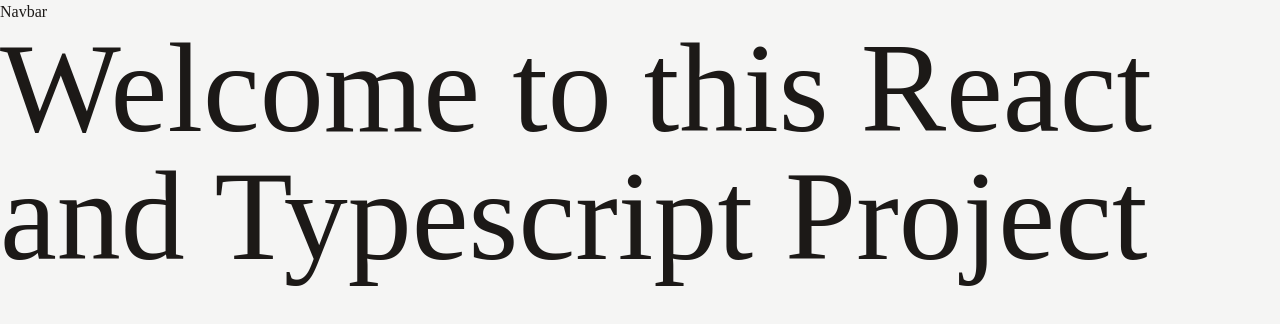
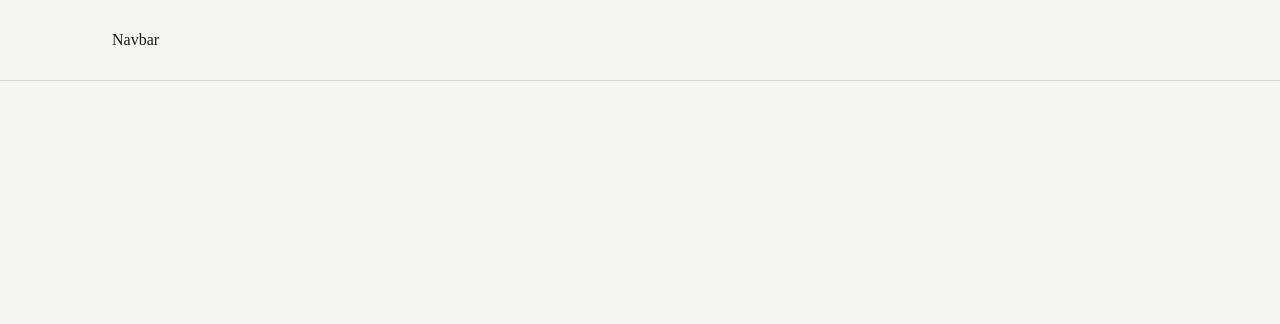
Before and after one commit to DarkoM996/coffeebar-website, a React (Vite) app: page / in a window 1280 px wide. Shown: the top 324 px of the page. Built offline with nearby package versions, Linux system fonts and the light colour scheme; a web font is replaced by a local one.

Commit message:
initial navbar set up

```diff
--- a/src/App.tsx
+++ b/src/App.tsx
@@ -2,12 +2,9 @@ import Navbar from "./components/Navbar";
 
 const App = () => {
   return (
-    <div className="">
+    <>
       <Navbar />
-      <h1 className="text-9xl font-serif">
-        Welcome to this React and Typescript Project
-      </h1>
-    </div>
+    </>
   );
 };
 
--- a/src/components/Navbar.tsx
+++ b/src/components/Navbar.tsx
@@ -1,5 +1,11 @@
 const Navbar = () => {
-  return <div>Navbar</div>;
+  return (
+    <nav className="border-b border-stone-300">
+      <div className="max-w-screen-3xl mx-auto w-full h-20 flex justify-between items-center px-6 py-4 lg:px-28">
+        Navbar
+      </div>
+    </nav>
+  );
 };
 
 export default Navbar;
```
